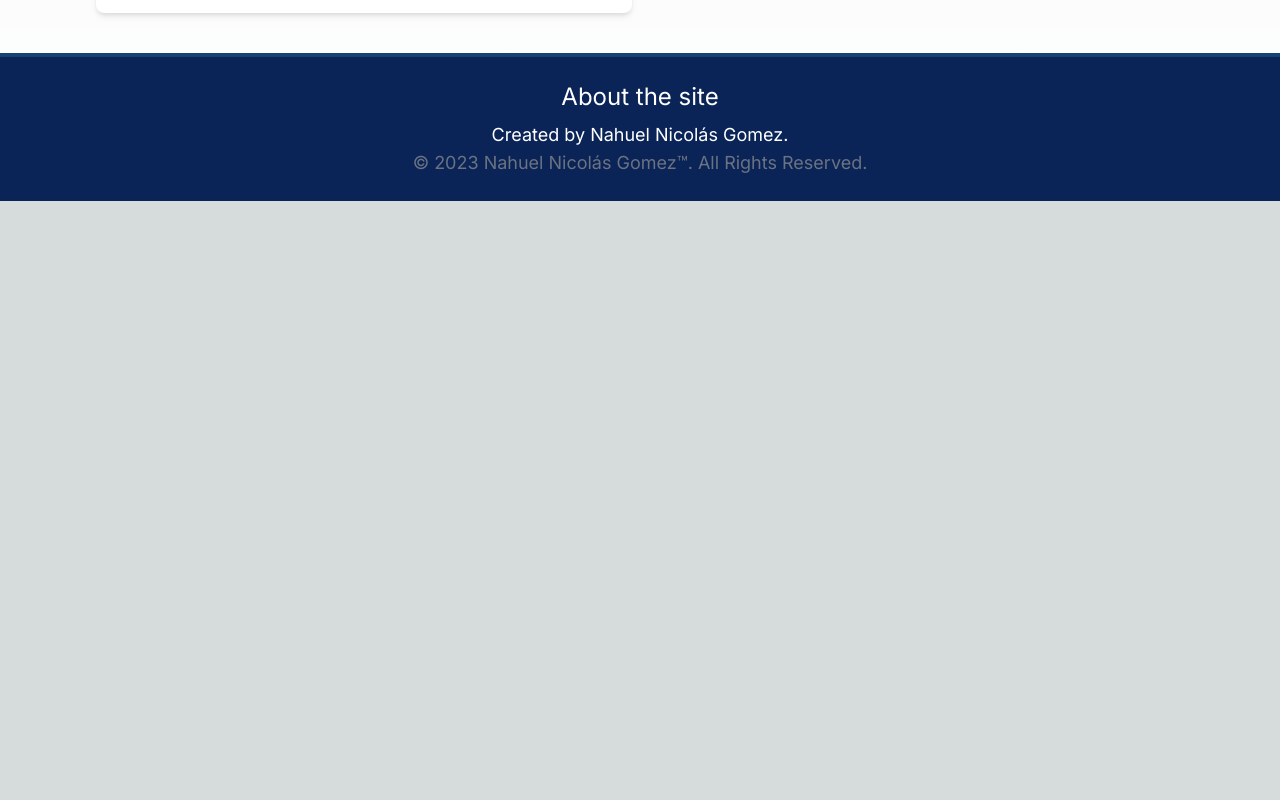
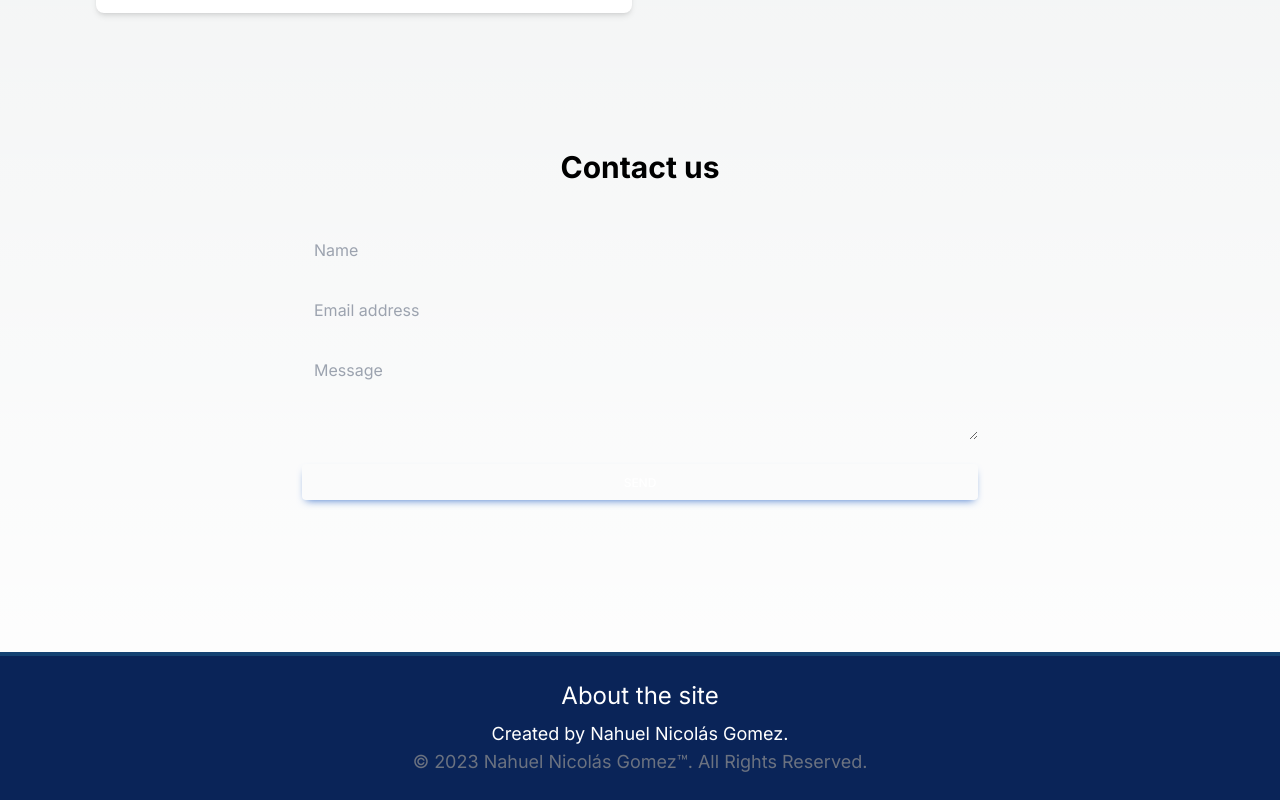
Before and after one commit to NahuelNGomez/portfolio, a Next.js app: page / in a window 1280 px wide. Shown: the part 2299-3099 px from the top of the page. Before the commit the page ends 2500 px from the top, so only its background shows below. Built offline with nearby package versions, Linux system fonts and the light colour scheme.

Commit message:
first idea about contact Me

```diff
--- /dev/null
+++ b/src/app/components/Home/ContactMe.tsx
@@ -0,0 +1,61 @@
+
+
+ export default function ContactMe() {
+   return(
+      <div className="container my-24 mx-auto md:px-6">
+  <section className="mb-32 text-center">
+    <div className="mx-auto max-w-[700px] md:px-3">
+      <h2 className="mb-12 text-3xl font-bold">Contact us</h2>
+      <form >
+        <div className="relative mb-6" data-te-input-wrapper-init>
+          <input
+            type="text"
+            className=" block min-h-[auto] w-full rounded border-0 bg-transparent py-[0.32rem] px-3 leading-[1.6] outline-none transition-all duration-200  motion-reduce:transition-none dark:text-neutral-200 dark:placeholder:text-neutral-200 dark:peer-focus:text-primary [&:not([data-te-input-placeholder-active])]:placeholder:opacity-900  border border-gray-300 "
+            id="exampleInput90"
+            placeholder="Name" />
+          <label
+            className="pointer-events-none absolute top-0 left-3 mb-0 max-w-[90%] origin-[0_0] truncate pt-[0.37rem] leading-[1.6] text-neutral-500 transition-all duration-200 ease-out peer-focus:-translate-y-[0.9rem] peer-focus:scale-[0.8] peer-focus:text-primary peer-data-[te-input-state-active]:-translate-y-[0.9rem] peer-data-[te-input-state-active]:scale-[0.8] motion-reduce:transition-none dark:text-neutral-200 dark:peer-focus:text-primary"
+            htmlFor="exampleInput90"
+            >
+          </label>
+        </div>
+        <div className="relative mb-6" data-te-input-wrapper-init>
+          <input
+            type="email"
+            className=" block min-h-[auto] w-full rounded border-0 bg-transparent py-[0.32rem] px-3 leading-[1.6] outline-none transition-all duration-200  motion-reduce:transition-none dark:text-neutral-200 dark:placeholder:text-neutral-200 dark:peer-focus:text-primary [&:not([data-te-input-placeholder-active])]:placeholder:opacity-900  border border-gray-300 "
+            id="exampleInput91"
+            placeholder="Email address" />
+          <label
+                  className="pointer-events-none absolute top-0 left-3 mb-0 max-w-[90%] origin-[0_0] truncate pt-[0.37rem] leading-[1.6] text-neutral-500 transition-all duration-200 ease-out peer-focus:-translate-y-[0.9rem] peer-focus:scale-[0.8] peer-focus:text-primary peer-data-[te-input-state-active]:-translate-y-[0.9rem] peer-data-[te-input-state-active]:scale-[0.8] motion-reduce:transition-none dark:text-neutral-200 dark:peer-focus:text-primary"
+                  htmlFor="exampleInput91"
+                  >
+               </label>
+            </div>
+            <div className="relative mb-6" data-te-input-wrapper-init>
+               <textarea
+                  className="block min-h-[auto] w-full rounded border-0 bg-transparent py-[0.32rem] px-3 leading-[1.6] outline-none transition-all duration-200  motion-reduce:transition-none dark:text-neutral-200 dark:placeholder:text-neutral-200 dark:peer-focus:text-primary [&:not([data-te-input-placeholder-active])]:placeholder:opacity-900  border border-gray-300 "
+                  id="exampleFormControlTextarea1"
+                  rows={3}
+                  placeholder="Message"></textarea>
+               <label
+                  htmlFor="exampleFormControlTextarea1"
+                  className="pointer-events-none absolute top-0 left-3 mb-0 max-w-[90%] origin-[0_0] truncate pt-[0.37rem] leading-[1.6] text-neutral-500 transition-all duration-200 ease-out peer-focus:-translate-y-[0.9rem] peer-focus:scale-[0.8] peer-focus:text-primary peer-data-[te-input-state-active]:-translate-y-[0.9rem] peer-data-[te-input-state-active]:scale-[0.8] motion-reduce:transition-none dark:text-neutral-200 dark:peer-focus:text-primary"
+                  ></label>
+        </div>
+        <button
+          type="button"
+          data-te-ripple-init
+          data-te-ripple-color="light"
+          className="mb-6 inline-block w-full rounded bg-primary px-6 pt-2.5 pb-2 text-xs font-medium uppercase leading-normal text-white shadow-[0_4px_9px_-4px_#3b71ca] transition duration-150 ease-in-out hover:bg-primary-600 hover:shadow-[0_8px_9px_-4px_rgba(59,113,202,0.3),0_4px_18px_0_rgba(59,113,202,0.2)] focus:bg-primary-600 focus:shadow-[0_8px_9px_-4px_rgba(59,113,202,0.3),0_4px_18px_0_rgba(59,113,202,0.2)] focus:outline-none focus:ring-0 active:bg-primary-700 active:shadow-[0_8px_9px_-4px_rgba(59,113,202,0.3),0_4px_18px_0_rgba(59,113,202,0.2)] dark:shadow-[0_4px_9px_-4px_rgba(59,113,202,0.5)] dark:hover:shadow-[0_8px_9px_-4px_rgba(59,113,202,0.2),0_4px_18px_0_rgba(59,113,202,0.1)] dark:focus:shadow-[0_8px_9px_-4px_rgba(59,113,202,0.2),0_4px_18px_0_rgba(59,113,202,0.1)] dark:active:shadow-[0_8px_9px_-4px_rgba(59,113,202,0.2),0_4px_18px_0_rgba(59,113,202,0.1)]">
+          Send
+        </button>
+      </form>
+    </div>
+  </section>
+
+</div>
+
+   )
+
+
+ }
--- a/src/app/page.tsx
+++ b/src/app/page.tsx
@@ -5,6 +5,7 @@ import Footer from './components/Home/Footer'
 import Navegation from './components/Home/Navegation'
 import About from './components/Home/About';
 import TableWorks from './components/Home/TableWorks';
+import ContactMe from './components/Home/ContactMe';
 
 export default function Home() {
 
@@ -46,6 +47,7 @@ export default function Home() {
           <TableWorks image={kotlin} title={titleKotlin} description={descripcionKotlin} />
         </div>
       </div>
+      <ContactMe/>
       <Footer/>
     </main>
   )
```
